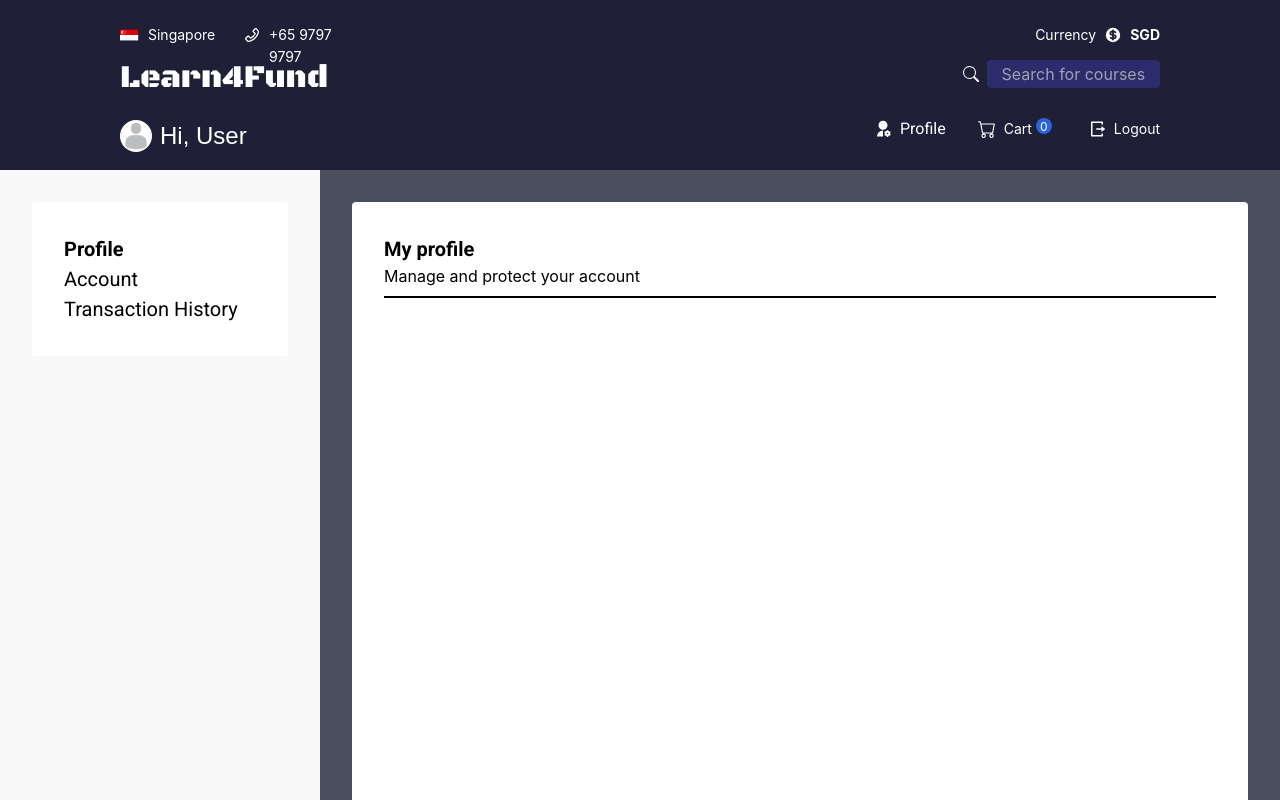
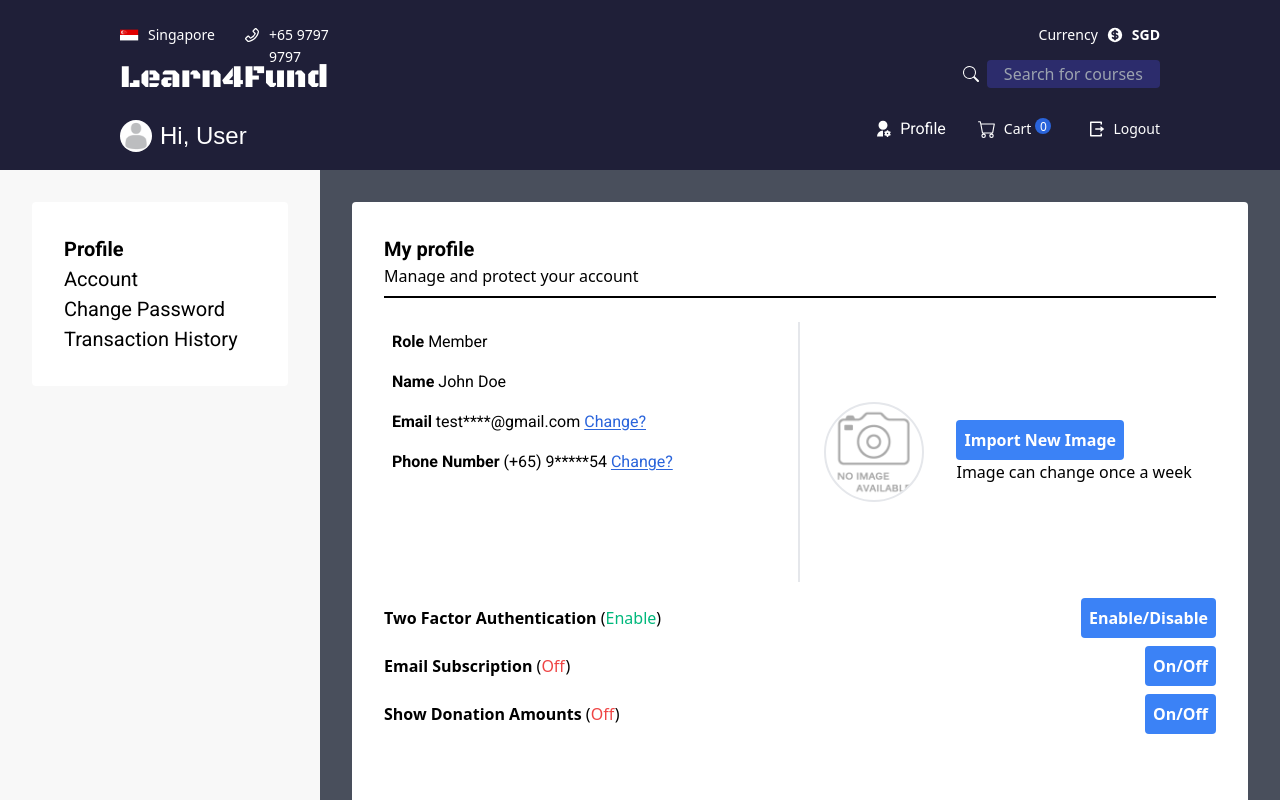
Before and after one commit to SageSG/EEZEE-ReactJS, a React (Create React App) app: page / in a window 1280 px wide. Shown: the top 800 px of the page. Built offline with nearby package versions, Linux system fonts and the light colour scheme; a web font is replaced by a local one.

Commit message:
Settings & profile

```diff
--- /dev/null
+++ b/src/components/profile/Account.jsx
@@ -0,0 +1,9 @@
+import React from 'react'
+
+function Account() {
+  return (
+    <div>Account</div>
+  )
+}
+
+export default Account
--- /dev/null
+++ b/src/components/profile/ChangePassword.jsx
@@ -0,0 +1,9 @@
+import React from 'react'
+
+function ChangePassword() {
+  return (
+    <div>ChangePassword</div>
+  )
+}
+
+export default ChangePassword
--- a/src/components/profile/Profile.jsx
+++ b/src/components/profile/Profile.jsx
@@ -1,13 +1,79 @@
-import React from 'react'
+import React from "react";
+import noimage from "../../assets/vectors/noimage.png";
 
 function profile() {
   return (
-    <div className='flex flex-row flex-wrap w-full bg-w1 rounded m-8 p-8 content-start'>
-        <span className='flex w-full font-type1 text-[20px] font-bold'>My profile</span>
-        <p className='flex w-full'>Manage and protect your account</p>
-        <span className='h-[2px] bg-[black] w-full my-2'></span>
+    <div className="flex flex-row flex-wrap w-full bg-w1 rounded m-8 p-8 content-start">
+      <span className="flex w-full font-type1 text-[20px] font-bold">
+        My profile
+      </span>
+      <p className="flex w-full">Manage and protect your account</p>
+      <span className="h-[2px] bg-[black] w-full my-2" />
+
+      <div className="flex flex-col flex-wrap w-full">
+        <div className="flex-row w-1/2 h-full p-2 border-r-2 font-type1 space-y-4 my-4">
+          <div>
+            <b>Role</b> Member
+          </div>
+
+          <div>
+            <b>Name</b> John Doe
+          </div>
+          <div>
+            <b>Email</b> test****@gmail.com{" "}
+            <span className="link">
+              Change?
+            </span>
+          </div>
+          <div>
+            <b>Phone Number</b> (+65) 9*****54{" "}
+            <span className="link">
+              Change?
+            </span>
+          </div>
         </div>
-  )
+
+        <div className="flex w-1/2 h-full justify-evenly">
+          <img
+            src={noimage}
+            className="w-[100px] h-[100px] mr-[8px] bg-w1 self-center border-2"
+            style={{ borderRadius: "100%" }}
+          />
+          <div className="flex-row justify-center self-center">
+            <button className="btn">
+              Import New Image
+            </button>
+            <span className="flex">Image can change once a week</span>
+          </div>
+        </div>
+      </div>
+      <div className="flex-row flex-nowrap w-full space-y-2">
+        <div className="flex w-full justify-between">
+        <div className="self-center">
+          <b>Two Factor Authentication</b> (
+          <span className="text-success">Enable</span>)
+          </div>
+          <button className="btn">Enable/Disable</button>{" "}
+        </div>
+        <div>
+        <div className="flex w-full justify-between">
+        <div className="self-center">
+          <b>Email Subscription</b> (<span className="text-red-500">Off</span>)
+          </div>
+          <button className="btn">On/Off</button>
+          </div>
+        </div>
+        <div>
+        <div className="flex w-full justify-between">
+        <div className="self-center">
+          <b>Show Donation Amounts</b> (
+          <span className="text-red-500">Off</span>)</div>
+          <button className="btn">On/Off</button>
+          </div>
+        </div>
+      </div>
+    </div>
+  );
 }
 
-export default profile
+export default profile;
--- /dev/null
+++ b/src/components/profile/TransactionHistory.jsx
@@ -0,0 +1,9 @@
+import React from 'react'
+
+function TransactionHistory() {
+  return (
+    <div>TransactionHistory</div>
+  )
+}
+
+export default TransactionHistory
--- a/src/index.css
+++ /dev/null
@@ -1,33 +0,0 @@
-@tailwind base;
-@tailwind components;
-@tailwind utilities;
-
-/* * {
-  border: 1px dotted black;
-} */
-
-body {
-  margin: 0;
-  font-family: -apple-system, BlinkMacSystemFont, 'Segoe UI', 'Roboto', 'Oxygen',
-    'Ubuntu', 'Cantarell', 'Fira Sans', 'Droid Sans', 'Helvetica Neue',
-    sans-serif;
-  -webkit-font-smoothing: antialiased;
-  -moz-osx-font-smoothing: grayscale;
-}
-
-code {
-  font-family: source-code-pro, Menlo, Monaco, Consolas, 'Courier New',
-    monospace;
-}
-
-/* Chrome, Safari, Edge, Opera */
-input::-webkit-outer-spin-button,
-input::-webkit-inner-spin-button {
-  -webkit-appearance: none;
-  margin: 0;
-}
-
-/* Firefox */
-input[type=number] {
-  -moz-appearance: textfield;
-}
--- a/src/index.js
+++ b/src/index.js
@@ -3,7 +3,7 @@ import ReactDOM from 'react-dom/client';
 import {
   BrowserRouter
 } from "react-router-dom";
-import './index.css';
+import './tailwind.css';
 import App from './App';
 
 
--- a/src/routes/Settings.jsx
+++ b/src/routes/Settings.jsx
@@ -1,5 +1,8 @@
 import React, {useState} from 'react'
+import Account from '../components/profile/Account'
+import ChangePassword from '../components/profile/ChangePassword'
 import Profile from '../components/profile/Profile'
+import TransactionHistory from '../components/profile/TransactionHistory'
 
 function Settings() {
     const [menu, setMenu] = useState(0)
@@ -8,13 +11,17 @@ function Settings() {
         <div className='flex flex-col flex-wrap w-full h-screen bg-w2'>
         <div className='flex w-1/4 h-full bg-w2'>
         <div className='flex flex-row flex-wrap w-full h-fit bg-w1 rounded m-8 p-8'>
-                <div className='flex w-full h-fit font-type1 font-bold text-[20px]' onClick={()=>{setMenu(0)}}>Profile</div>
-                <div className='font-type1 w-full h-fit text-[20px]' onClick={()=>{setMenu(1)}}>Account</div>
-                <div className='font-type1 w-full h-fit text-[20px]' onClick={()=>{setMenu(2)}}>Transaction History</div>
+                <div className={menu===0 ? 'flex w-full h-fit font-type1 font-bold text-[20px]': 'font-type1 w-full h-fit text-[20px]'} onClick={()=>{setMenu(0)}}>Profile</div>
+                <div className={menu===1 ? 'flex w-full h-fit font-type1 font-bold text-[20px]': 'font-type1 w-full h-fit text-[20px]'} onClick={()=>{setMenu(1)}}>Account</div>
+                <div className={menu===2 ? 'flex w-full h-fit font-type1 font-bold text-[20px]': 'font-type1 w-full h-fit text-[20px]'} onClick={()=>{setMenu(2)}}>Change Password</div>
+                <div className={menu===3 ? 'flex w-full h-fit font-type1 font-bold text-[20px]': 'font-type1 w-full h-fit text-[20px]'} onClick={()=>{setMenu(3)}}>Transaction History</div>
             </div>
             </div>
             <div className='flex w-3/4 h-full bg-g2'>
-              <Profile/>
+              {menu === 0 && <Profile/>}
+              {menu === 1 && <Account/>}
+              {menu === 2 && <ChangePassword/>}
+              {menu === 3 && <TransactionHistory/>}
             </div>
         </div>
     </main>
--- /dev/null
+++ b/src/tailwind.css
@@ -0,0 +1,29 @@
+@tailwind base;
+@tailwind components;
+
+
+.btn {
+    @apply bg-blue-500 hover:bg-blue-700 text-white font-bold p-2 rounded;
+}
+
+.btn:hover{
+    @apply bg-blue-700;
+}
+
+.btn:focus {
+    @apply outline-none shadow-lg;
+}
+
+.btn:active{
+    @apply bg-blue-900;
+}
+
+.link {
+    @apply cursor-pointer underline underline-offset-2 text-b3;
+}
+
+.link:hover {
+    @apply text-orange-600;
+}
+
+@tailwind utilities;
```
